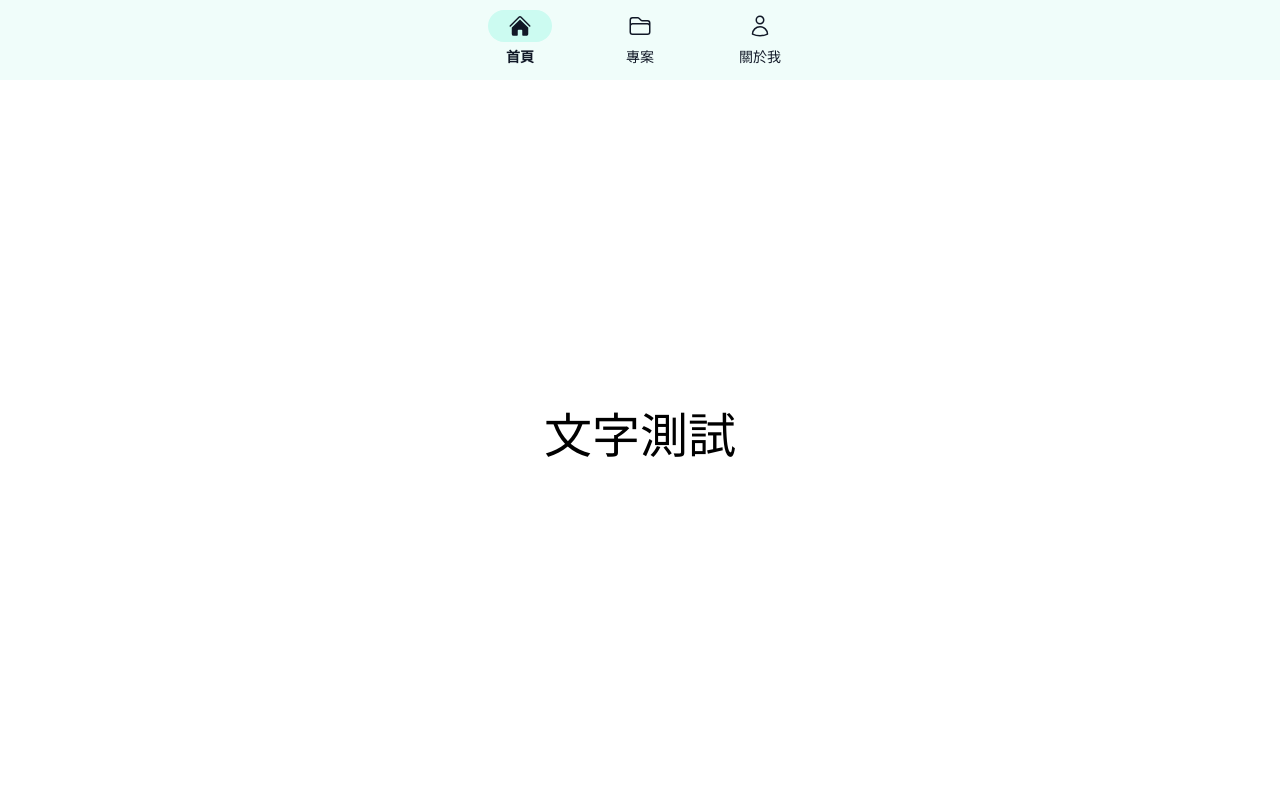
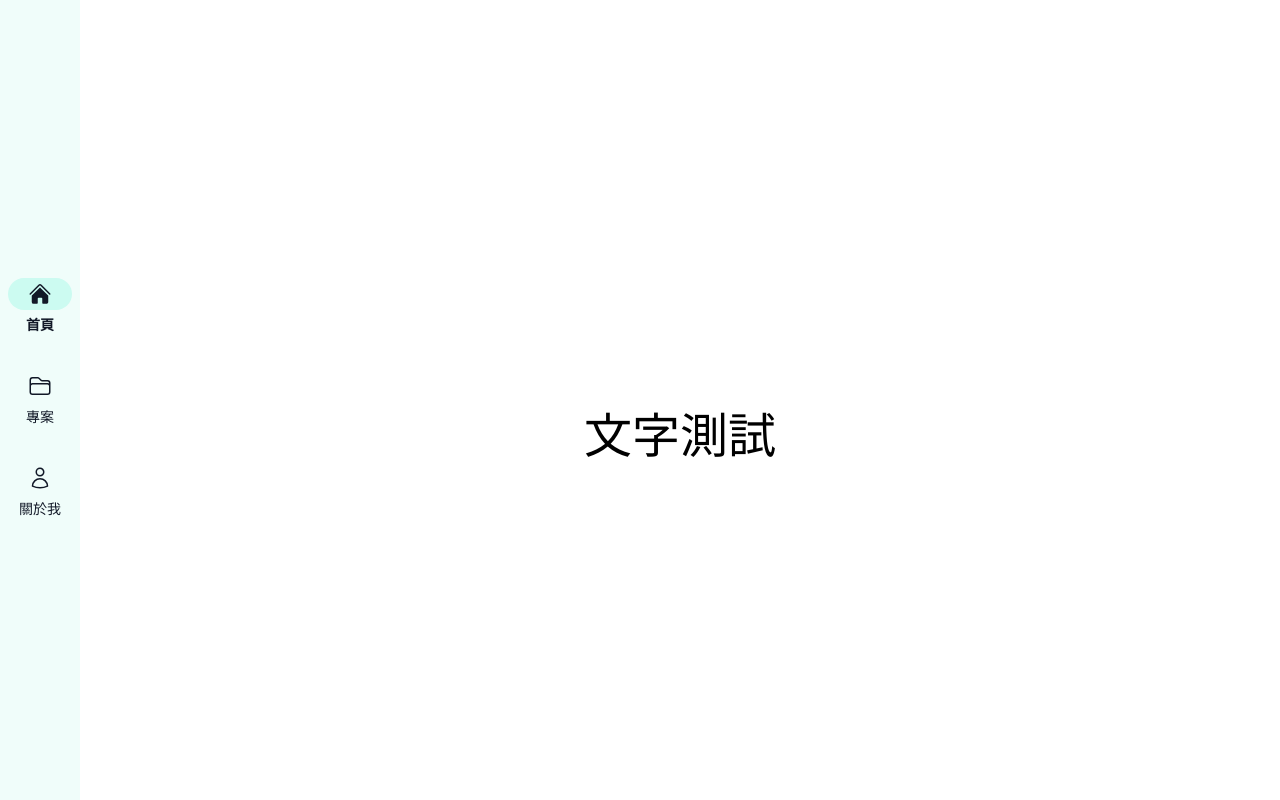
Before and after one commit to TzuHanChen/personal-website, a Next.js app: page / in a window 1280 px wide. Shown: the top 800 px of the page. Built offline with nearby package versions, Linux system fonts and the light colour scheme; a web font is replaced by a local one.

Commit message:
調整各區塊間距和位置

```diff
--- a/app/layout.tsx
+++ b/app/layout.tsx
@@ -20,7 +20,7 @@ export default function RootLayout({
       <head></head>
       <body className={`relative ${NotoSansTC.className}`}>
         <Header />
-        {children}
+        <main className="md:pl-20">{children}</main>
         <Footer />
       </body>
     </html>
--- a/app/page.tsx
+++ b/app/page.tsx
@@ -1,9 +1,9 @@
 export default function Home() {
   return (
-    <main className="flex min-h-screen flex-col items-center justify-between p-6">
+    <section className="flex min-h-screen flex-col items-center justify-between p-6">
       <div className="py-96">
         <p className="text-5xl">文字測試</p>
       </div>
-    </main>
+    </section>
   );
 }
--- a/ui/footer.tsx
+++ b/ui/footer.tsx
@@ -3,7 +3,7 @@ import { MapPinIcon, EnvelopeIcon, CodeBracketIcon } from '@heroicons/react/24/o
 
 export default function Footer() {
   return (
-    <footer className="w-full bg-gray-100 py-12 px-6 flex flex-col justify-center gap-9 text-gray-700 sm:px-12 sm:flex-row">
+    <footer className="mb-20 w-full bg-gray-100 py-12 px-6 flex flex-col justify-center gap-9 text-gray-700 sm:px-12 sm:flex-row md:mb-0 md:pl-32">
       <hr className="max-w-[960px] border-t-none border-b border-b-gray-300" />
 
       <div className="w-full max-w-[960px] flex flex-col justify-between gap-9 sm:flex-row">
--- a/ui/header.tsx
+++ b/ui/header.tsx
@@ -35,11 +35,11 @@ export default function Header() {
   const pathname = usePathname();
 
   return (
-    <header className="absolute top-0 inset-x-0 h-20 bg-teal-50 flex justify-center gap-2">
+    <header className="fixed top-[calc(100%-80px)] inset-x-0 h-20 bg-teal-50 flex justify-center gap-2 md:inset-y-0 md:left-0 md:w-20 md:h-screen md:flex-col">
       {
         list.map((item) => {
           return <Link key={item.href} href={item.href}
-            className='pt-3 px-6 pb-4 flex flex-col justify-center items-center gap-1' >
+            className='pt-3 px-3 pb-4 flex flex-col justify-center items-center gap-1' >
             <span className={clsx('w-16 h-8 rounded-full py-1 px-5',
               item.href == pathname && 'bg-teal-100')}>
               {item.href == pathname ? item.iconSelected : item.iconDefault}
```
